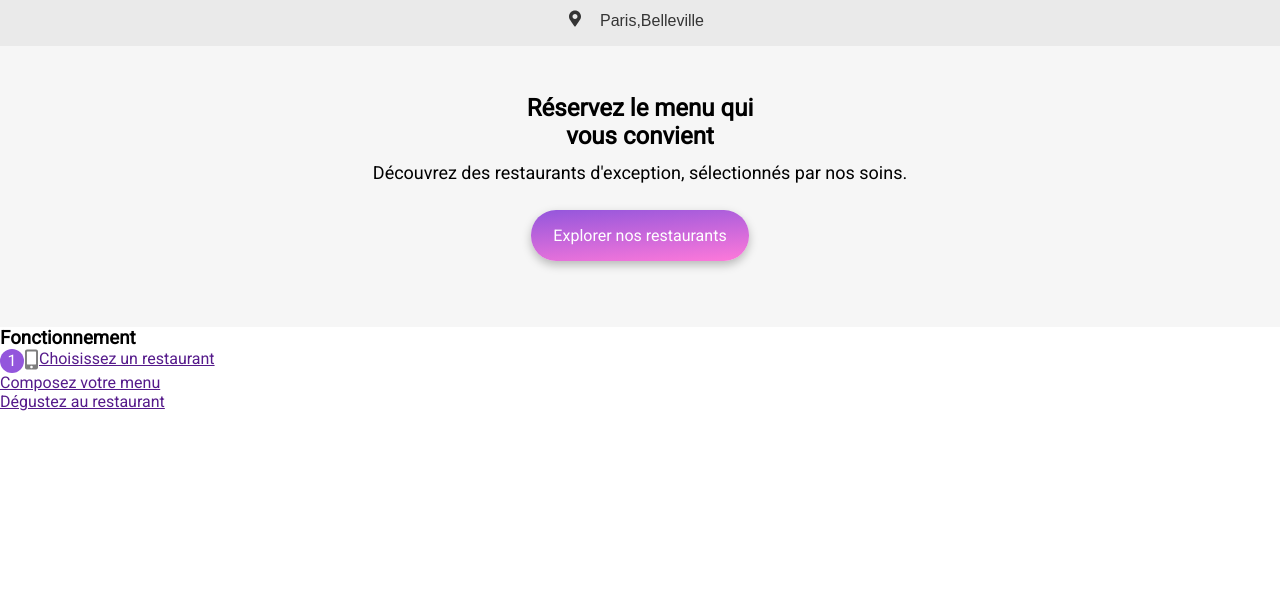
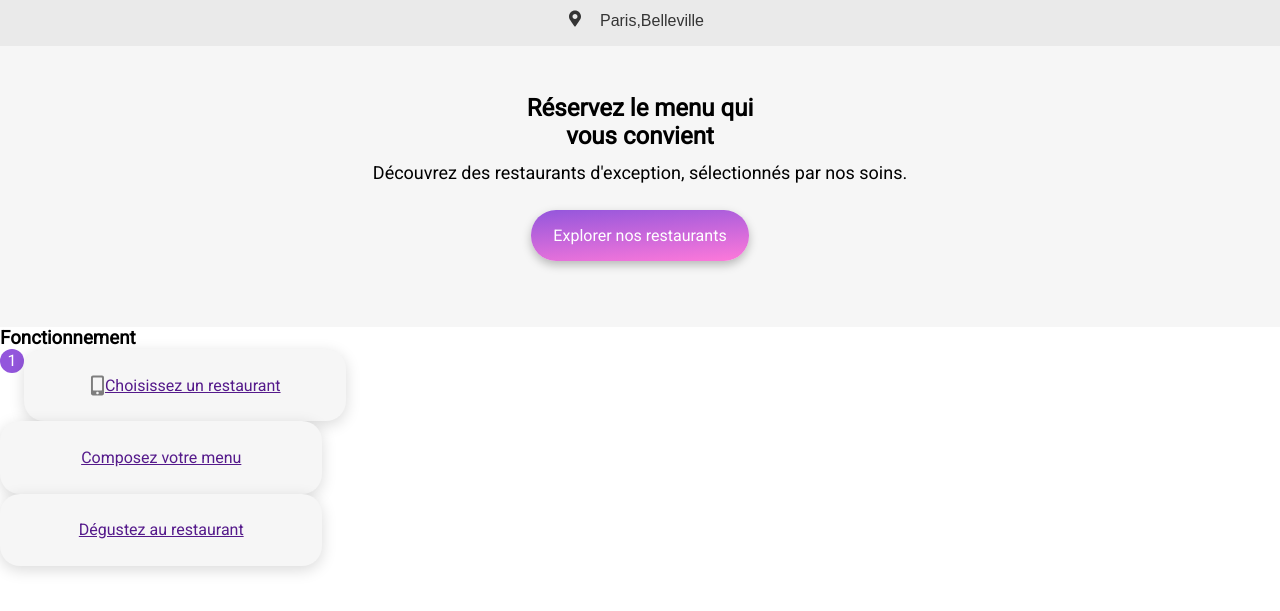
Before and after one commit to tvs-web/projet4, a plain HTML site: page index.html in a window 1280 px wide. Shown: the part 67-678 px from the top of the page. Drawn offline with Linux system fonts and the light colour scheme; a web font is replaced by a local one.

Commit message:
navigation2

```diff
--- a/index.html
+++ b/index.html
@@ -52,12 +52,16 @@
             <h1>Fonctionnement</h1>
             <div class="navigation__page">
                 <div class="navigation__rep">1</div>
-                <svg xmlns="http://www.w3.org/2000/svg" width="15" height="21" viewBox="0 0 15 21" fill="none">
-                    <path
-                        d="M12.0487 0.543091H2.9356C1.85748 0.543091 0.982788 1.37885 0.982788 2.40898V18.58C0.982788 19.6101 1.85748 20.4459 2.9356 20.4459H12.0487C13.1268 20.4459 14.0015 19.6101 14.0015 18.58V2.40898C14.0015 1.37885 13.1268 0.543091 12.0487 0.543091ZM7.49216 19.202C6.77206 19.202 6.19028 18.6461 6.19028 17.958C6.19028 17.27 6.77206 16.7141 7.49216 16.7141C8.21226 16.7141 8.79403 17.27 8.79403 17.958C8.79403 18.6461 8.21226 19.202 7.49216 19.202ZM12.0487 15.0037C12.0487 15.2603 11.829 15.4702 11.5605 15.4702H3.4238C3.15529 15.4702 2.9356 15.2603 2.9356 15.0037V2.87545C2.9356 2.61889 3.15529 2.40898 3.4238 2.40898H11.5605C11.829 2.40898 12.0487 2.61889 12.0487 2.87545V15.0037Z"
-                        fill="#7E7E7E" />
-                </svg>
-                <a class="navigation__bouton" href="">Choisissez un restaurant</a>
+                <div class="navigation__bouton">
+                    <svg xmlns="http://www.w3.org/2000/svg" width="15" height="21" viewBox="0 0 15 21" fill="none">
+                        <path
+                            d="M12.0487 0.543091H2.9356C1.85748 0.543091 0.982788 1.37885 0.982788 2.40898V18.58C0.982788 19.6101 1.85748 20.4459 2.9356 20.4459H12.0487C13.1268 20.4459 14.0015 19.6101 14.0015 18.58V2.40898C14.0015 1.37885 13.1268 0.543091 12.0487 0.543091ZM7.49216 19.202C6.77206 19.202 6.19028 18.6461 6.19028 17.958C6.19028 17.27 6.77206 16.7141 7.49216 16.7141C8.21226 16.7141 8.79403 17.27 8.79403 17.958C8.79403 18.6461 8.21226 19.202 7.49216 19.202ZM12.0487 15.0037C12.0487 15.2603 11.829 15.4702 11.5605 15.4702H3.4238C3.15529 15.4702 2.9356 15.2603 2.9356 15.0037V2.87545C2.9356 2.61889 3.15529 2.40898 3.4238 2.40898H11.5605C11.829 2.40898 12.0487 2.61889 12.0487 2.87545V15.0037Z"
+                            fill="#7E7E7E" />
+                    </svg>
+                    <a href="">Choisissez un restaurant</a>
+                </div>
+            </div>
+
             </div>
             <a class="navigation__bouton" href="">Composez votre menu</a>
             <a class="navigation__bouton" href="">Dégustez au restaurant</a>
--- a/sass/style.scss
+++ b/sass/style.scss
@@ -121,4 +121,17 @@
     justify-content: center;
     align-items: center;
   }
+  .navigation__bouton {
+    display: flex;
+    justify-content: center;
+    align-items: center;
+    width: 20.15538rem;
+    height: 4.52369rem;
+    flex-shrink: 0;
+    border-radius: 1.25rem;
+    background: var(--background, #f6f6f6);
+
+    /* Shadow/Instructions */
+    box-shadow: 0px 4px 15px 0px rgba(0, 0, 0, 0.15);
+  }
 }
```
Also changed, not shown: sass/style.css, 1 other file.
